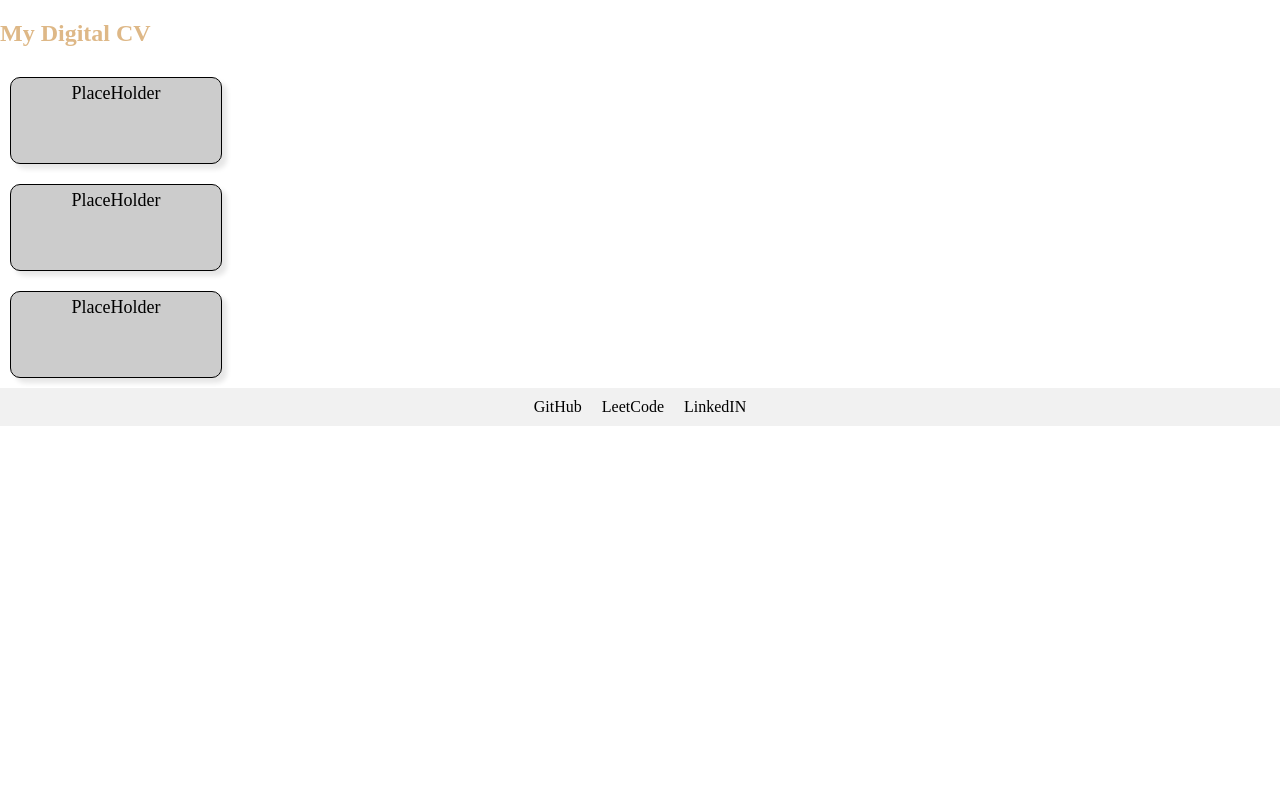
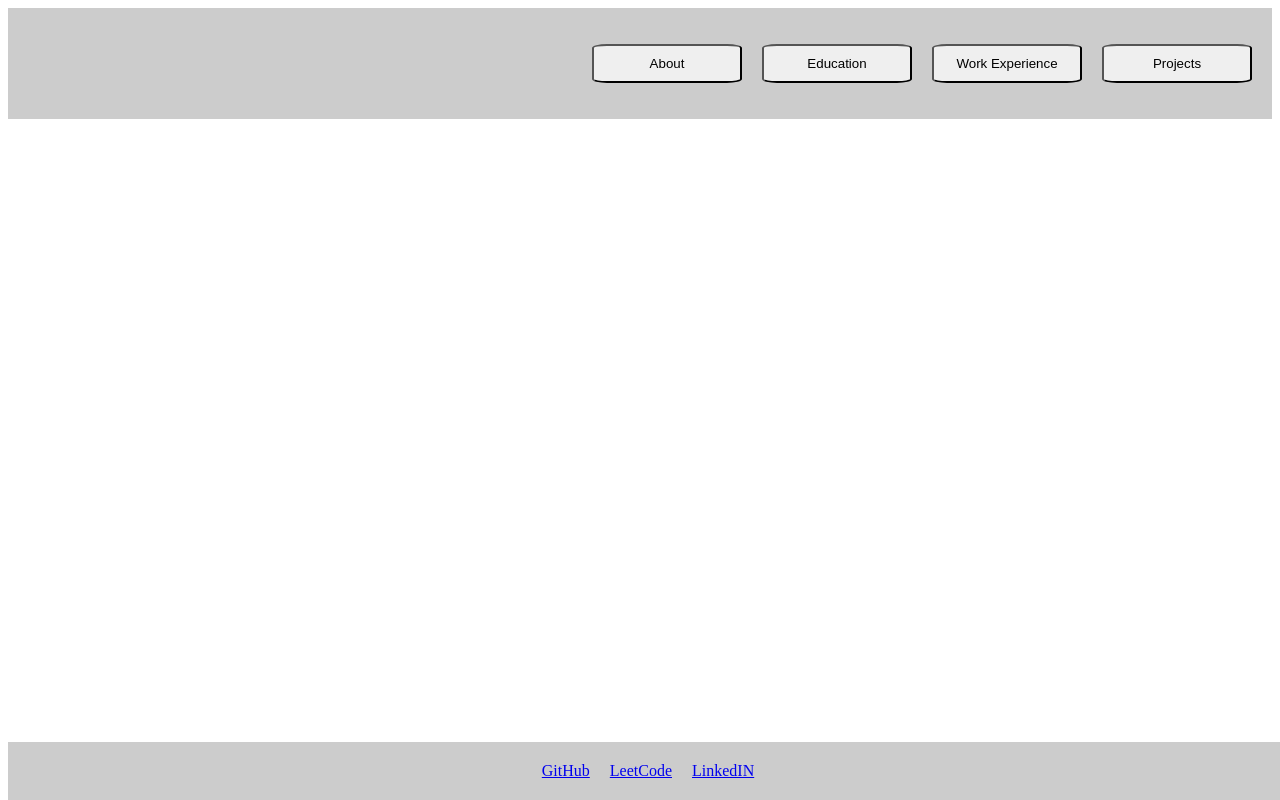
Before and after one commit to najdo97/My_Digital_CV, a React (Vite) app in the folder My_Digital_CV/: page / in a window 1280 px wide. Built offline with nearby package versions, Linux system fonts and the light colour scheme.

Commit message:
Creating inital version of Header and footer

```diff
--- a/My_Digital_CV/src/App.jsx
+++ b/My_Digital_CV/src/App.jsx
@@ -1,12 +1,12 @@
 import Header from "./Header"
-import SidePanel from "./SidePanel"
+
 import Footer from "./Footer"
 function App() {
 
   return (
     <>
       <Header/>
-      <SidePanel/>
+
       <Footer/>
     </>
   )
--- a/My_Digital_CV/src/Footer.jsx
+++ b/My_Digital_CV/src/Footer.jsx
@@ -2,13 +2,13 @@ function Footer() {
 
     return (
 
-        <>
+        <div className="footer-bar">
             <ul className="footer_elements">
-                <li>GitHub</li>
-                <li>LeetCode</li>
-                <li>LinkedIN</li>
+                <li><a href="https://github.com/najdo97">GitHub</a></li>
+                <li><a href="https://leetcode.com/u/najdoskib/">LeetCode</a></li>
+                <li><a href="https://www.linkedin.com/in/borjan-najdoski/">LinkedIN</a></li>
             </ul>
-        </>
+        </div>
     )
 
 }
--- a/My_Digital_CV/src/Header.jsx
+++ b/My_Digital_CV/src/Header.jsx
@@ -1,9 +1,13 @@
 function Header(){
 
     return (
-        <nav className="header_elements">
-            <h1>My Digital CV</h1>
-
+        <nav className="nav-bar">
+            <ul className="nav-bar-buttons">
+                <li><button>About</button></li>
+                <li><button>Education</button></li>
+                <li><button>Work Experience</button></li>
+                <li><button>Projects</button></li>
+            </ul>
         </nav>
 
 
--- a/My_Digital_CV/src/SidePanel.jsx
+++ /dev/null
@@ -1,15 +0,0 @@
-import PanelCard from "./PanelCard"
-
-function SidePanel() {
-
-
-    return (
-
-        <>
-            <PanelCard/>
-            <PanelCard/>
-            <PanelCard/>
-        </>
-    )
-}
-export default SidePanel
--- a/My_Digital_CV/src/index.css
+++ b/My_Digital_CV/src/index.css
@@ -1,65 +1,46 @@
-html,
-body {
-  height: 100%;
-  margin: 0;
+.nav-bar {
+  display: flex;
+  justify-content: right;
+  align-items: center;
+  background-color: hsl(0, 0%, 80%);
 }
 
-#root {
+.nav-bar-buttons{
   display: flex;
-  flex-direction: column;
-  min-height: 100vh;
+  list-style: none;
+  padding: 10px;
 }
 
-footer {
-  background-color: #f1f1f1;
-  text-align: center;
+.nav-bar-buttons li{
   padding: 10px;
-  margin-top: auto;
 }
 
+.nav-bar-buttons li button{
+cursor: pointer;
+  width: 150px;
+  border-radius: 10%;
+  padding: 10px;
+}
+
+.footer-bar{
+  display: flex;
+  position: fixed;
+  bottom: 0;
+  width: 100%;
+  background-color: hsl(0, 0%, 80%);
+
+}
 .footer_elements {
 
   display: flex;
   justify-content: center;
   list-style: none;
   margin: 0;
-  padding: 0;
-  background-color: #f1f1f1;
+  padding: 10px;
   width: 100%;
 }
 
 .footer_elements li {
   margin: 0 10px;
-  padding: 10px 0;
+  padding: 10px 0 ;
 }
-
-
-.header_elements {
-  color: burlywood;
-}
-
-
-
-.panelCard{
-
-  border: 1px solid hsl(0, 0%, 0%);
-  border-radius: 10px;
-  box-shadow: 5px 5px 5px hsla(0, 0%, 0%, 0.1);
-  background-color: hsl(0, 0%, 80%);
-
-  font-size: large;
-  text-align: center;
-
-  padding: 5px;
-
-  margin: 10px;
-  display: inline-block;
-
-  width: 15%;
-  max-width: 15%;
-  min-width: 200px;
-
-  height: 75px;
-
-  cursor: pointer ;
-}
```
